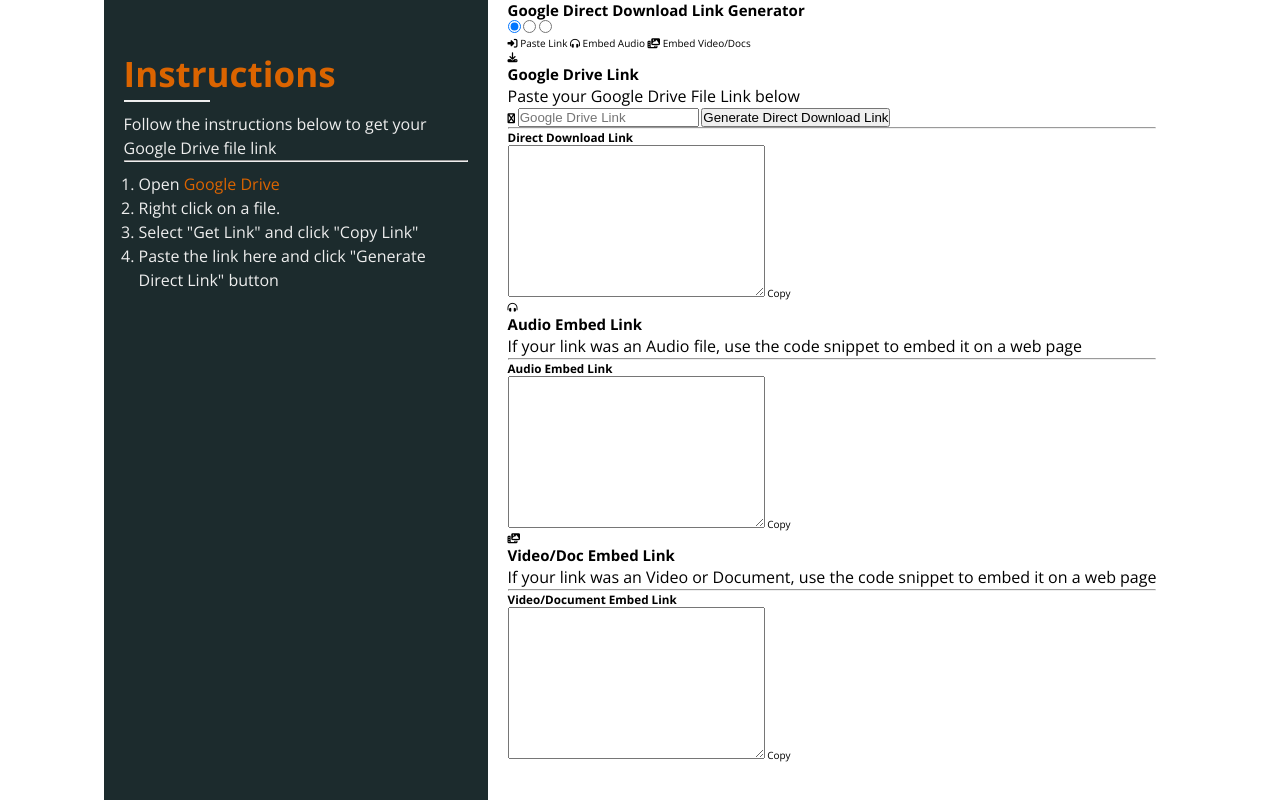
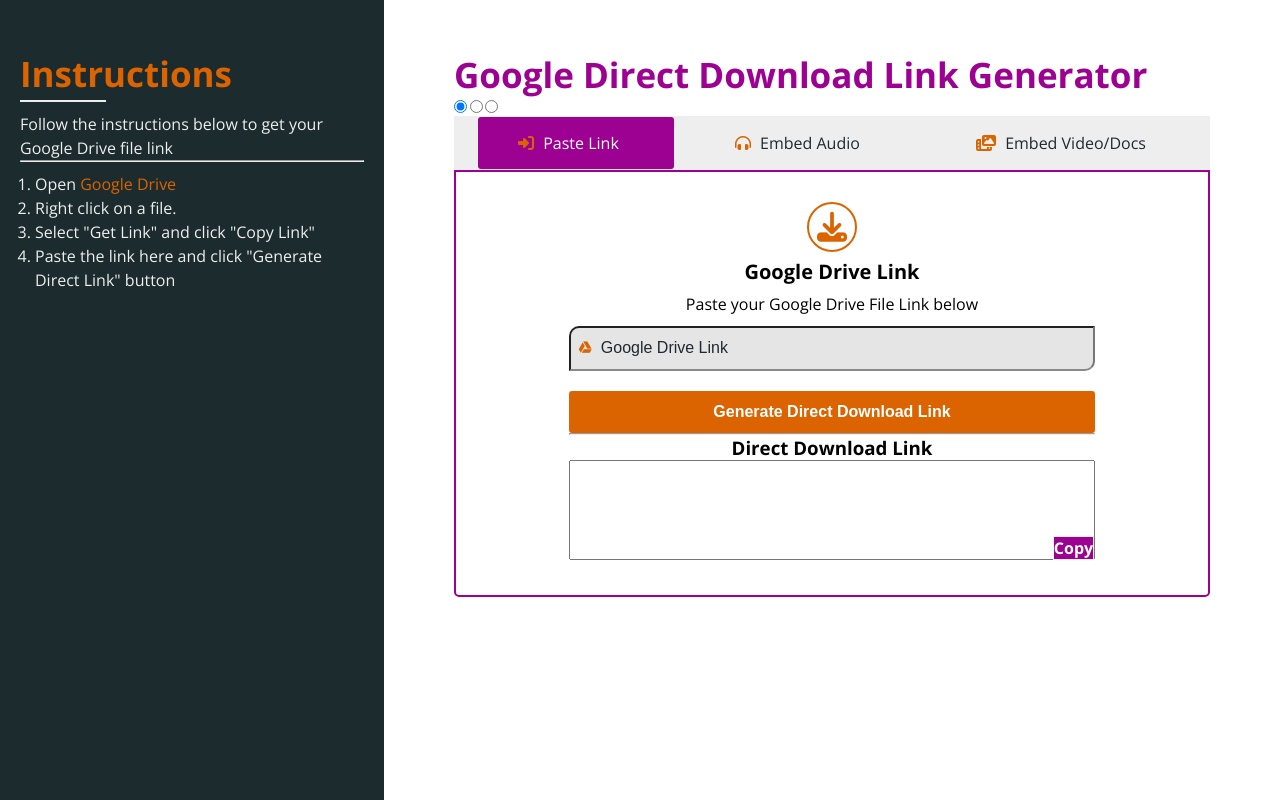
Before and after one commit to Risy33/GoogleDriveLink, a plain HTML site: page index.html in a window 1280 px wide. Drawn offline with nearby package versions, Linux system fonts and the light colour scheme.

Commit message:
add styling to tab-content-section

```diff
--- a/index.html
+++ b/index.html
@@ -50,14 +50,15 @@
                 <i class="fas fa-sign-in-alt"></i>
                 Paste Link
               </label>
-              <label for="login" class="register">
+              <label for="register" class="register">
                 <i class="fas fa-headphones-alt"></i>
                 Embed Audio
               </label>
-              <label for="login" class="reset">
+              <label for="reset" class="reset">
                 <i class="fas fa-photo-video"></i>
                 Embed Video/Docs
               </label>
+              <div class="slide"></div>
             </nav>
 
             <!-- TAB CONTENT SECTION -->
@@ -68,7 +69,7 @@
                 <p>Paste your Google Drive File Link below</p>
                 <form action="">
                   <label for="glink">
-                    <i class="fas fa-google-drive"></i>
+                    <i class="fab fa-google-drive"  aria-hidden="true"></i>
 
                     <input
                       type="text"
--- a/styles.css
+++ b/styles.css
@@ -1,4 +1,4 @@
-@import url("https://fonts.googleapis.com/css2?family=Open+Sans:wght@300;400;600;700&display=swap");
+@import url('https://fonts.googleapis.com/css2?family=Open+Sans:wght@300;400;600;700&display=swap');
 
 :root {
   --white: #fff;
@@ -22,7 +22,7 @@
 }
 
 body {
-  font-family: "Open Sans", sans-serif;
+  font-family: 'Open Sans', sans-serif;
 }
 
 p {
@@ -63,7 +63,7 @@
 }
 
 .instructions h2::after {
-  content: "";
+  content: '';
   position: absolute;
   left: 0;
   bottom: 0;
@@ -73,10 +73,222 @@
 }
 
 .instructions ol {
-  padding: 1rem 0 0 1.5rem
+  padding: 1rem 0 0 1.5rem;
 }
 
 .instructions ol a {
   color: var(--color-sec);
   text-decoration: none;
 }
+
+.download-link {
+  width: 70%;
+  padding: 5rem;
+}
+
+.download-link section {
+  border: 2px solid var(--color-primary);
+  border-radius: 0 0 5px 5px;
+}
+
+main h1 {
+  display: block;
+  font-size: 3.5rem;
+  font-weight: 700;
+  line-height: 5rem;
+  color: var(--color-primary);
+}
+
+main input[type='radio'] {
+  /* display: none; */
+}
+
+main nav {
+  display: flex;
+  justify-content: space-around;
+  align-items: center;
+  border: 1px solid #eee;
+  padding: 5px;
+  position: relative;
+  background-color: var(--grey);
+  z-index: 1;
+}
+
+main nav label {
+  font-size: 1.6rem;
+  font-weight: 500;
+  padding: 1rem;
+  position: relative;
+  color: var(--dark-grey);
+  cursor: pointer;
+}
+
+main nav i {
+  padding-right: 5px;
+  color: var(--color-sec);
+}
+
+nav .slide {
+  position: absolute;
+  top: 0;
+  left: 3%;
+  width: 26%;
+  height: 100%;
+  background-color: var(--color-primary);
+  border-radius: 3px;
+  z-index: -1;
+  transition: all 0.3s;
+}
+
+#register:checked ~ nav .slide {
+  left: 31%;
+}
+#reset:checked ~ nav .slide {
+  left: 66%;
+}
+
+#login:checked ~ nav label.login,
+#register:checked ~ nav label.register,
+#reset:checked ~ nav label.reset {
+  color: #fff;
+}
+
+.content {
+  display: none;
+}
+
+#login:checked ~ section .content-link {
+  display: block;
+}
+
+#register:checked ~ section .content-audio {
+  display: block;
+}
+
+#reset:checked ~ section .content-video {
+  display: block;
+}
+
+/* FORM STYLES */
+section .content {
+  margin: 3rem auto;
+  text-align: center;
+}
+
+.content > i {
+  font-size: 3rem;
+  color: var(--color-sec);
+  border: 2px solid;
+  padding: 8px;
+  border-radius: 5rem;
+}
+
+.content h2 {
+  font-size: 2rem;
+  line-height: 2;
+  padding: 0 1rem;
+  position: relative;
+}
+
+.content p {
+  padding-bottom: 1rem;
+}
+
+.content form {
+  width: 70%;
+  margin: 0 auto;
+  display: flex;
+  flex-direction: column;
+}
+
+.content form label {
+  position: relative;
+  margin: 0 auto;
+  width: 100%;
+}
+
+.content form label input {
+  display: block;
+  width: 100%;
+  padding: 1.3rem 3rem;
+  border-radius: 10px 0 10px 0;
+  border-bottom: 2px solid rgba(0, 0, 0, 0.4);
+  margin-bottom: 2rem;
+  background-color: rgba(0, 0, 0, 0.1);
+  outline: none;
+  color: var(--dark-grey);
+  transition: all .3s;
+}
+
+.content form label input:focus:invalid {
+  font-size: 1.6rem;
+  border-bottom: 2px solid var(--color-sec);
+}
+
+.content form label input:focus:valid {
+  font-size: 1.6rem;
+  border-bottom: 2px solid green;
+  background-color: #E8F0FE;
+}
+
+.content form i {
+  position: absolute;
+  left: 1rem;
+  top: 1.5rem;
+  font-size: 1.3rem;
+  color: var(--color-sec);
+}
+
+::placeholder {
+  font-size: 1.6rem;
+  color: var(--dark-grey);
+}
+
+.content .btn {
+  padding: 1.2rem;
+  font-size: 1.6rem;
+  font-weight: 700;
+  background-color: var(--color-sec);
+  outline: none;
+  border:none;
+  border-radius: 3px;
+  color: #fff;
+  cursor: pointer;
+  transition: all .3s;
+}
+
+.content .btn:hover {
+  background-color: var(--color-primary);
+}
+
+.embed-code {
+  font-size: 1.6rem;
+  position: relative;
+}
+
+.content form textarea {
+  width: 100%;
+  height: 10rem;
+  outline: none;
+  font-size: 1.6rem;
+  font-family: inherit;
+}
+
+.embed-code span {
+  position: absolute;
+  right: 1px;
+  bottom: 5px;
+  font-size: 1.6rem;
+  font-weight: 700;
+  background-color: var(--color-primary);
+  color: #fff;
+  pad: 5px 8px;
+  border: 1px solid #eee;
+  cursor: pointer;
+  transition: all .3s;
+}
+
+
+.embed-code span:hover {
+  font-size: 1.8rem;
+}
```
